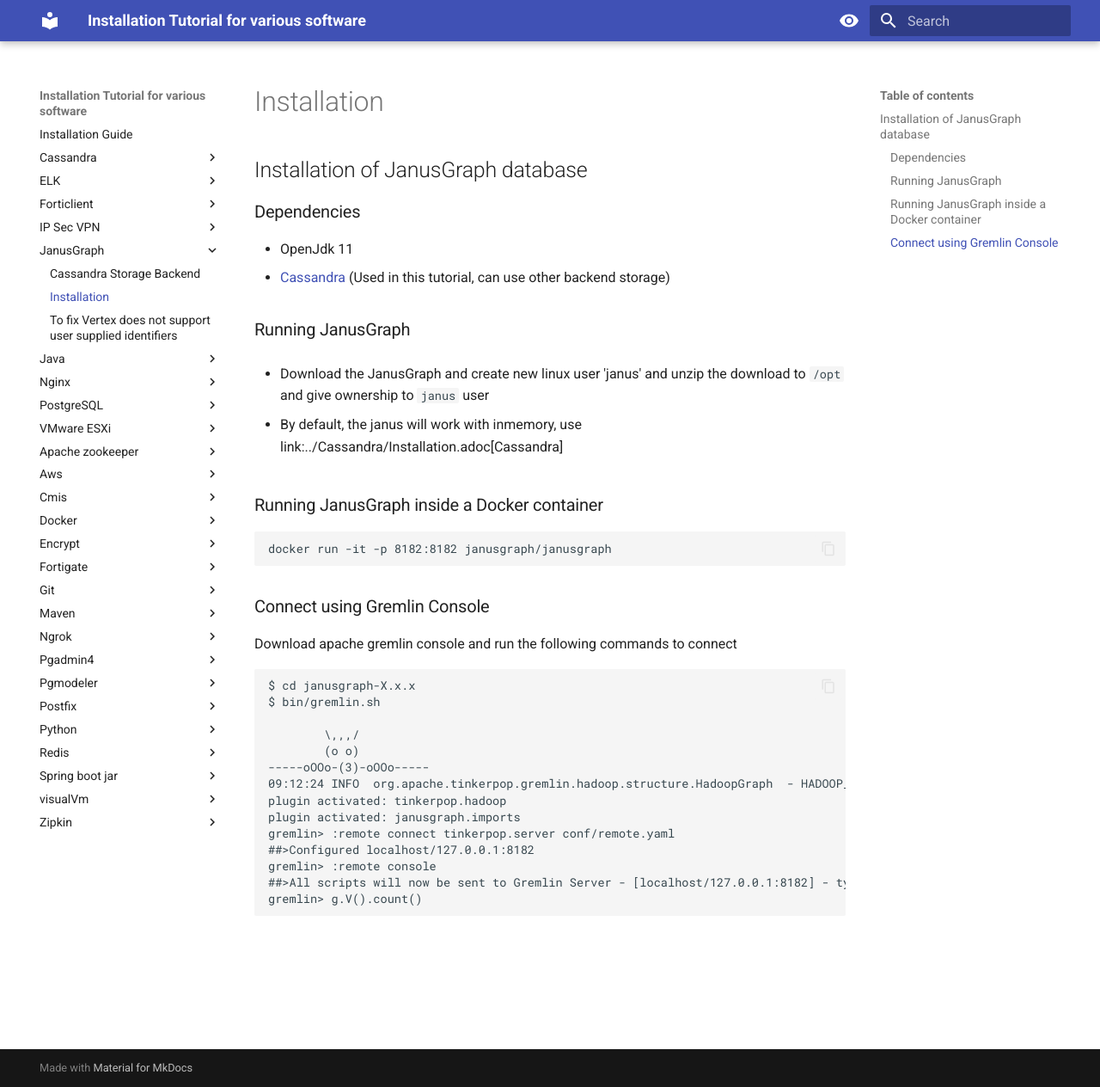
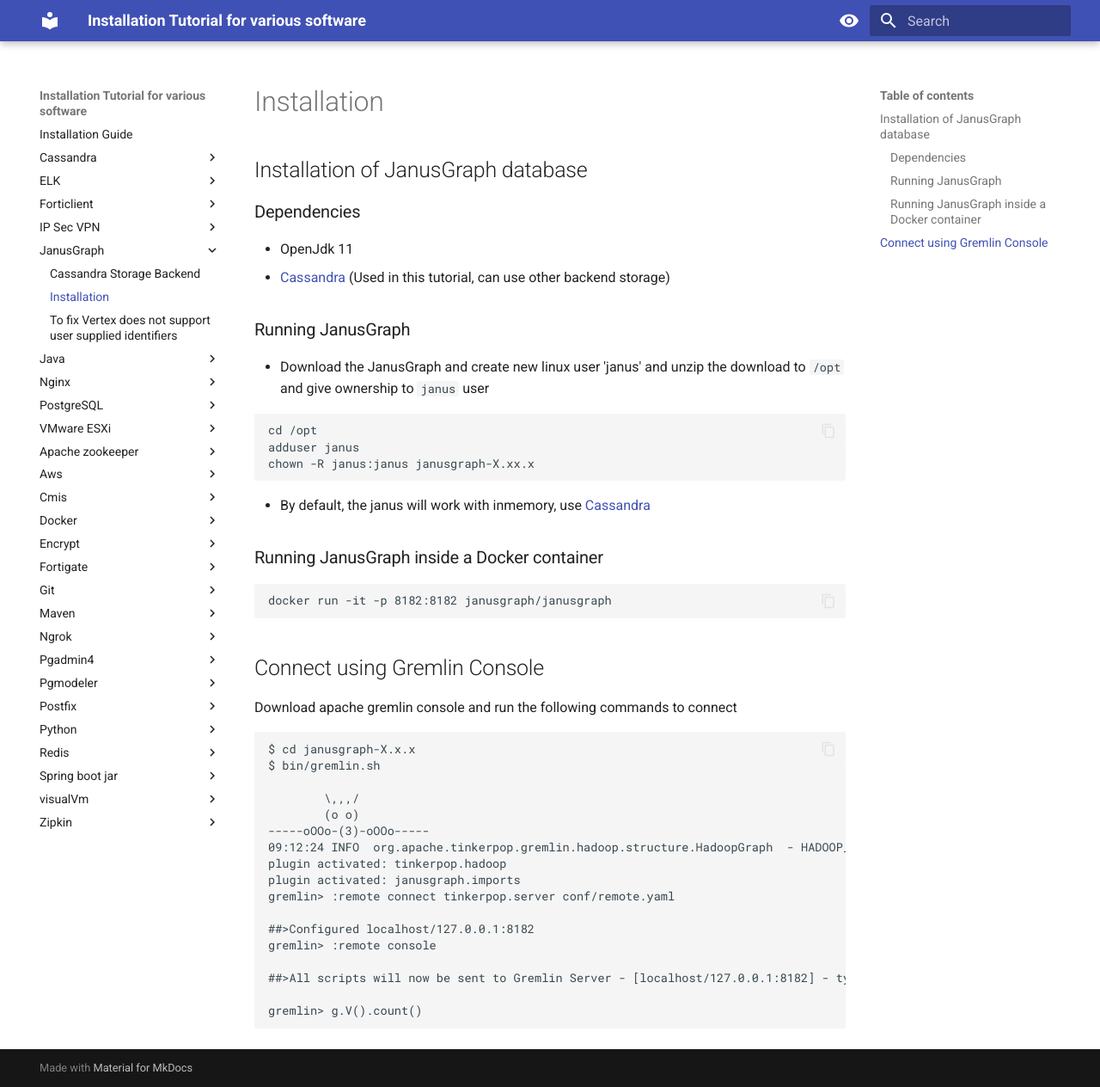
Before and after one commit to m-thirumal/installation_guide, an MkDocs documentation site: the page built from docs/JanusGraph/Installation.md, in a window 1280 px wide and 1264 px high. Shown: the whole window at 86% size. Built offline with MkDocs 1.6.1 and Material for MkDocs 9.7.7, drawn with Linux system fonts in a browser that asks for light colours.

Commit message:
Cassandra

````diff
--- a/docs/JanusGraph/Installation.md
+++ b/docs/JanusGraph/Installation.md
@@ -9,7 +9,13 @@
 
 * Download the JanusGraph and create new linux user 'janus' and unzip the download to `/opt` and give ownership to `janus` user
 
-* By default, the janus will work with inmemory, use link:../Cassandra/Installation.adoc[Cassandra]
+```
+cd /opt
+adduser janus
+chown -R janus:janus janusgraph-X.xx.x
+```
+
+* By default, the janus will work with inmemory, use [Cassandra](../Cassandra/Installation.adoc)
 
 
 ### Running JanusGraph inside a Docker container
@@ -18,7 +24,7 @@
 docker run -it -p 8182:8182 janusgraph/janusgraph
 ```
 
-### Connect using Gremlin Console
+## Connect using Gremlin Console
 
 Download apache gremlin console and run the following commands to connect
 
@@ -33,8 +39,11 @@
 plugin activated: tinkerpop.hadoop
 plugin activated: janusgraph.imports
 gremlin> :remote connect tinkerpop.server conf/remote.yaml
+
 ##>Configured localhost/127.0.0.1:8182
 gremlin> :remote console
+
 ##>All scripts will now be sent to Gremlin Server - [localhost/127.0.0.1:8182] - type ':remote console' to return to local mode
+
 gremlin> g.V().count()
 ```
````
Also changed, not shown: docs/JanusGraph/Cassandra Storage Backend.md (+54 -1 lines).
